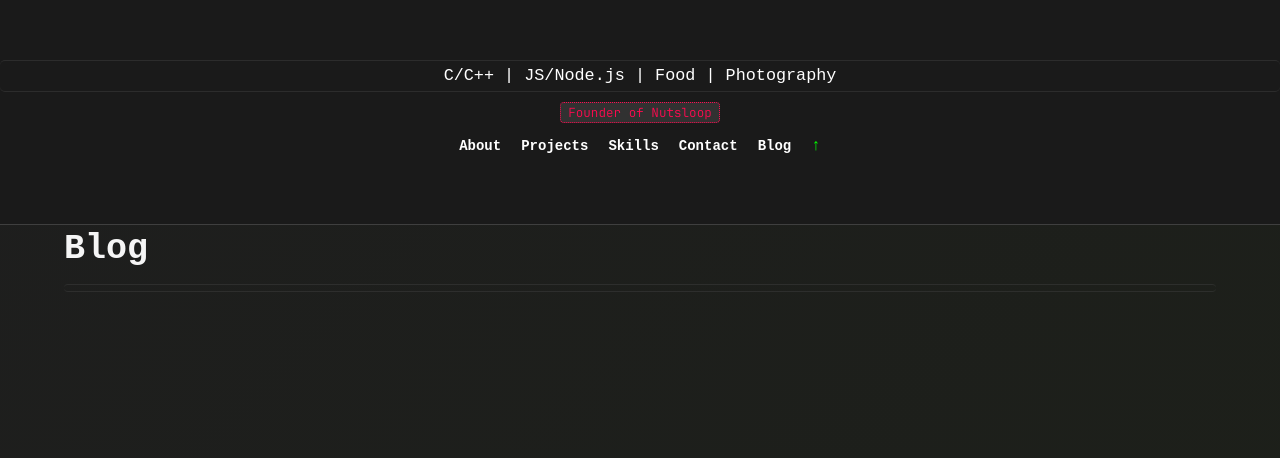
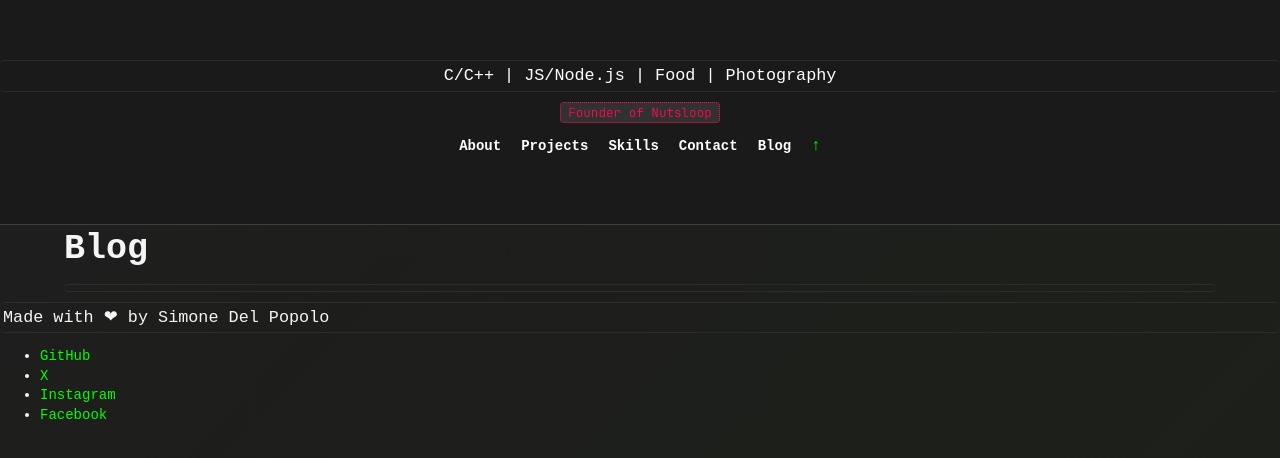
Before and after one commit to simonedelpopolo/website, a website: page public/blog.html in a window 1280 px wide. Drawn offline with Linux system fonts and the light colour scheme; no server answers; a web font is replaced by a local one.

Commit message:
Add footer section to blog
Include author info and social media links.

- Added footer element with author credit
- Added social media links (GitHub, X, Instagram, Facebook)

```diff
--- a/public/blog.html
+++ b/public/blog.html
@@ -36,6 +36,16 @@
   </p>
 </main>
 
+<footer class="footer">
+  <p>Made with <span class="blood_velvet_text double_font_size_text">❤︎</span> by Simone Del Popolo</p>
+  <ul class="footer-links">
+    <li><a href="https://github.com/simonedelpopolo">GitHub</a></li>
+    <li><a href="https://x.com/delpopolosimone">X</a></li>
+    <li><a href="https://instagram.com/simonedelpopolo">Instagram</a></li>
+    <li><a href="https://facebook.com/simonedelpopolo">Facebook</a></li>
+  </ul>
+</footer>
+
 <script src="script/effect.js" type="text/javascript"></script>
 </body>
 </html>
```
